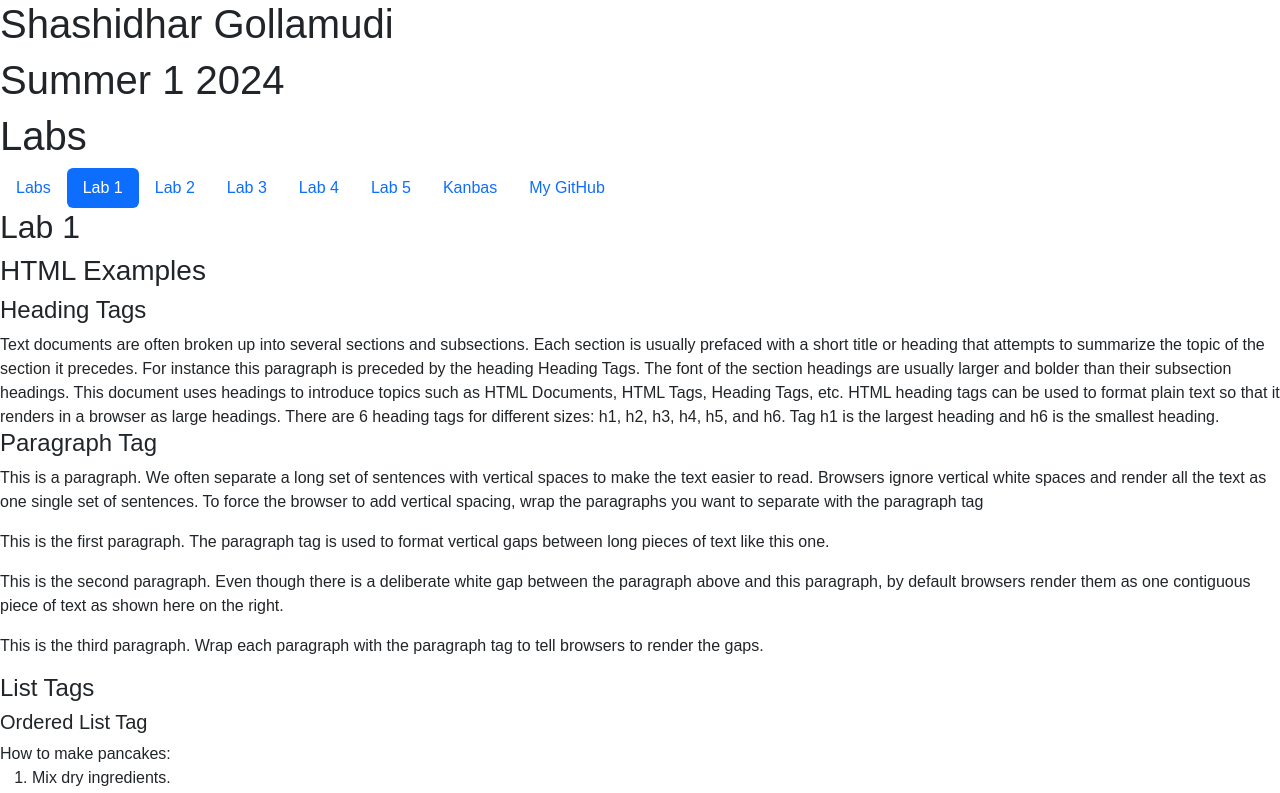
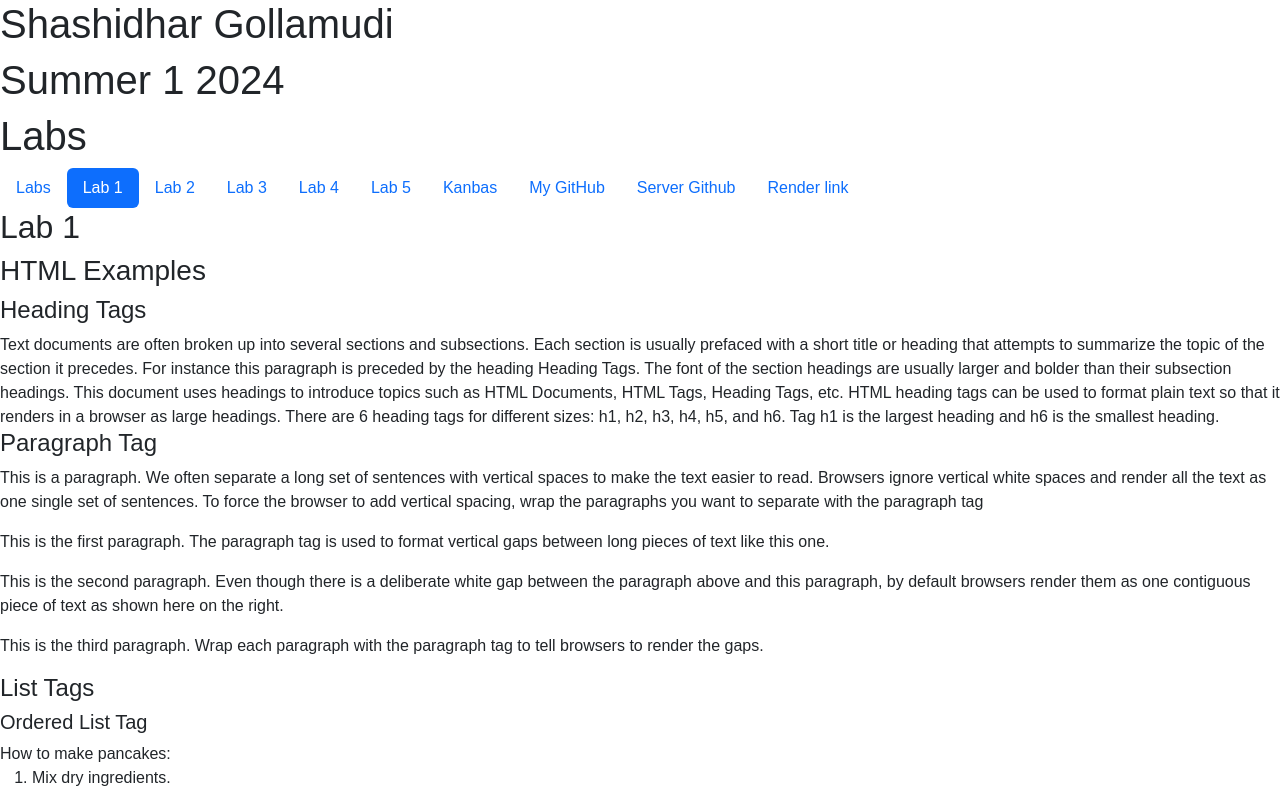
Before and after one commit to ShashiG12/kanbas-react-web-app, a React (Create React App) app: page /Kanbas#/Labs/Lab1 in a window 1280 px wide. Shown: the top 793 px of the page. Built offline with nearby package versions, Linux system fonts and the light colour scheme; no server answers.

Commit message:
added links to TOC

```diff
--- a/src/Labs/TOC.tsx
+++ b/src/Labs/TOC.tsx
@@ -67,6 +67,26 @@
         >
           My GitHub
         </a>
+        </li>
+        <li className="nav-item">
+        <a
+          id="wd-github"
+          href="https://github.com/ShashiG12/kanbas-node-server-app"
+          target="_blank"
+          className="nav-link"
+        >
+          Server Github
+        </a>
+      </li>
+      <li className="nav-item">
+        <a
+          id="wd-github"
+          href="https://kanbas-node-server-app-k1tu.onrender.com/"
+          target="_blank"
+          className="nav-link"
+        >
+          Render link
+        </a>
       </li>
     </ul>
   );
```
